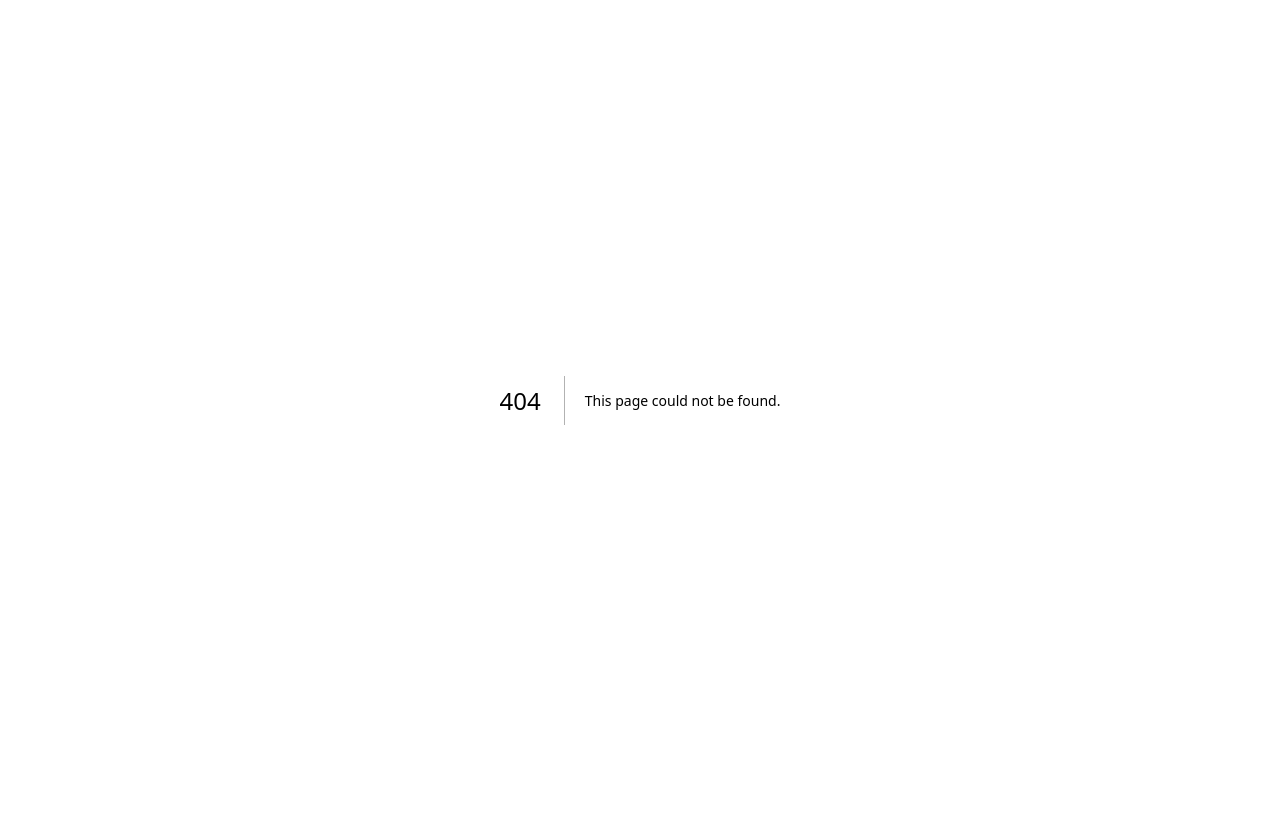
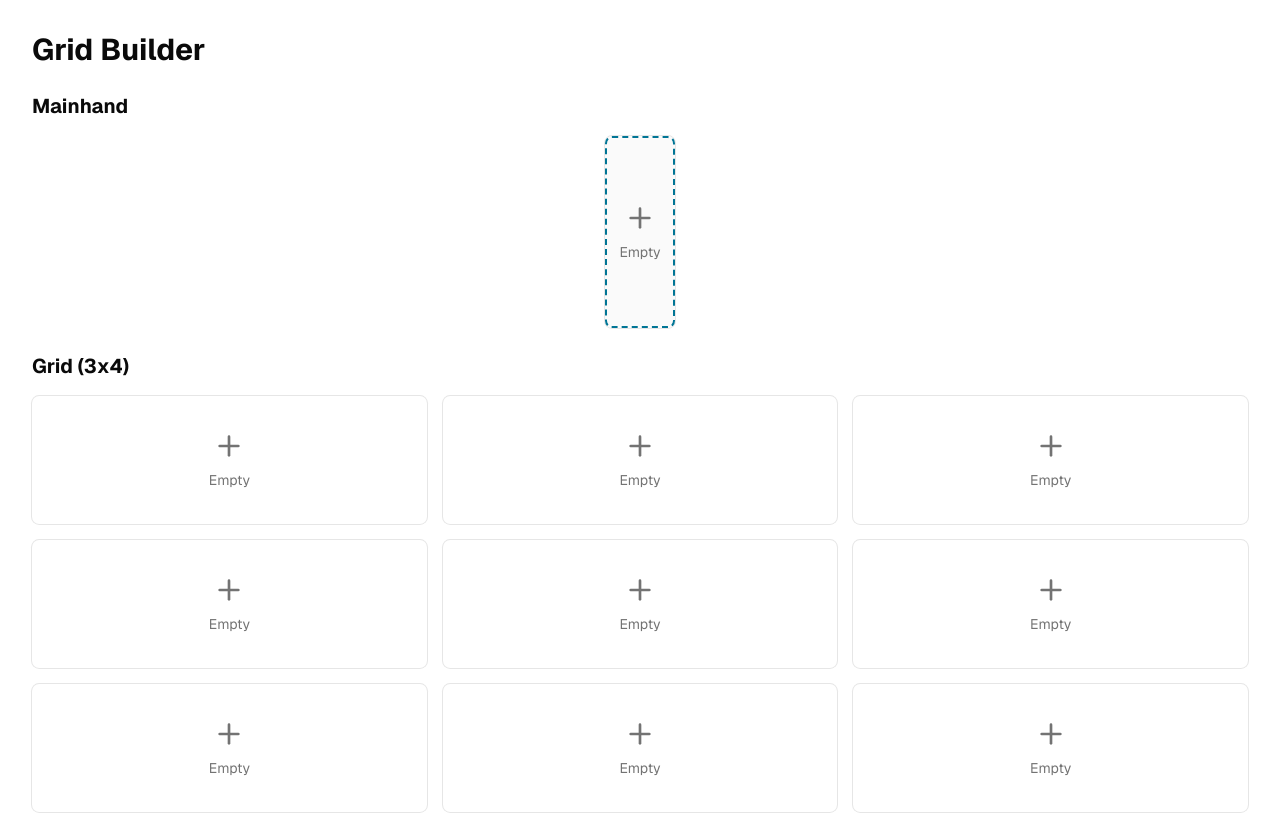
Before and after one commit to Skreeauk/dark-gbf-calc, a Next.js app: page /grid in a window 1280 px wide. Before the commit this address had no page. Shown: the top 814 px of the page. Built offline with nearby package versions, Linux system fonts and the light colour scheme.

Commit message:
feat(app): add grid builder page

```diff
--- /dev/null
+++ b/app/grid/page.tsx
@@ -0,0 +1,12 @@
+"use client"
+
+import { GridLayout } from "@/components/grid/grid-layout"
+
+export default function Page() {
+  return (
+    <div className="mx-auto min-h-screen max-w-7xl p-4 md:p-6 lg:p-8">
+      <h1 className="mb-6 text-3xl font-bold">Grid Builder</h1>
+      <GridLayout />
+    </div>
+  )
+}
```
